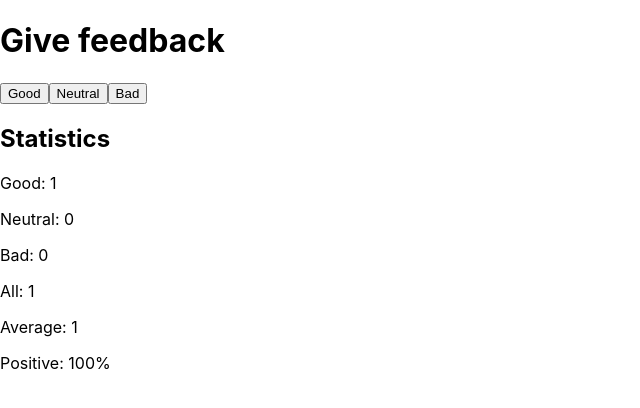
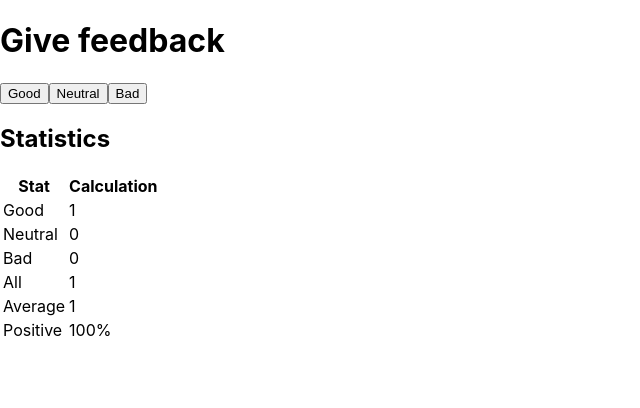
Before and after one commit to OscarSoanes/FSO-Submissions, a React (Create React App) app in the folder part1/unicafe/: page / in a window 1280 px wide. Both pictures are taken after a click on the button "Good". Shown: the top 408 px of the page, without its empty margins (0-640 px from the left). Built offline with nearby package versions, Linux system fonts and the light colour scheme.

Commit message:
Converted StatisticLine into a table

```diff
--- a/part1/unicafe/src/App.js
+++ b/part1/unicafe/src/App.js
@@ -22,6 +22,11 @@ function Statistics(props) {
   return (
     props.good !== 0 || props.neutral !== 0 || props.bad !== 0 ? <>
       <h2>Statistics</h2>
+      <table>
+        <tr>
+          <th>Stat</th>
+          <th>Calculation</th>
+        </tr>
         <StatisticLine text={"Good"} calculation={props.good}/>
         <StatisticLine text={"Neutral"} calculation={props.neutral}/>
         <StatisticLine text={"Bad"} calculation={props.bad}/>
@@ -29,6 +34,7 @@ function Statistics(props) {
         <StatisticLine text={"All"} calculation={allCalculation()}/>
         <StatisticLine text={"Average"} calculation={averageCalculation()}/>
         <StatisticLine text={"Positive"} calculation={positiveCalculation()}/>
+      </table>
     </> :
     <>
       <h2>Statistics</h2>
@@ -38,7 +44,12 @@ function Statistics(props) {
 }
 
 function StatisticLine(props) {
-  return <p>{props.text}: {props.calculation}</p>
+  return (
+  <tr>
+    <td>{props.text}</td>
+    <td>{props.calculation}</td>
+  </tr>
+  )
 }
 
 function App() {
```
Lines whose indentation alone changed are shown as unchanged.
